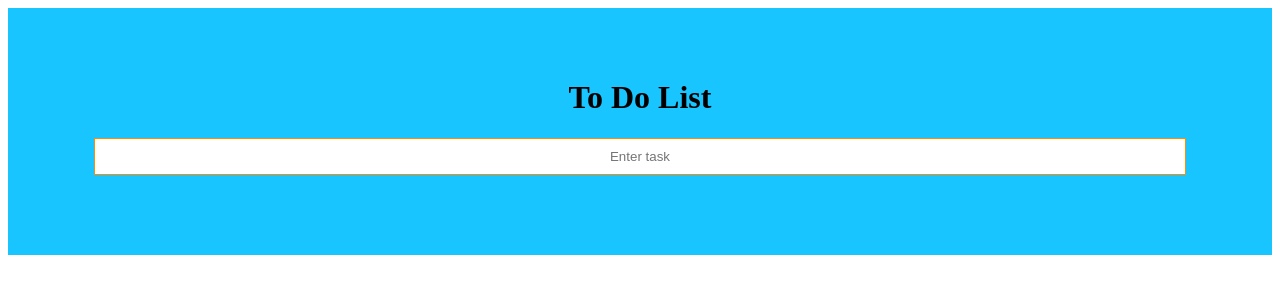
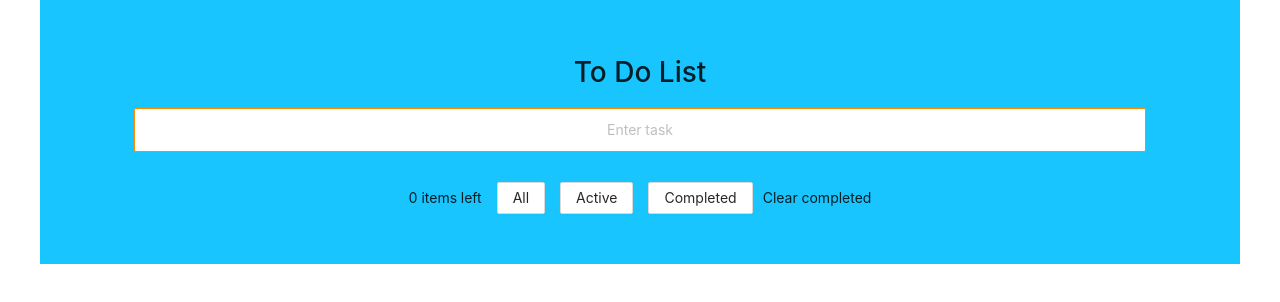
Before and after one commit to Yojuks/my-todolist, a React (Create React App) app: page / in a window 1280 px wide. Shown: the top 302 px of the page. Built offline with nearby package versions, Linux system fonts and the light colour scheme.

Commit message:
Added footer with buttons

```diff
--- a/src/Component/CreateTasks/CreateTasks.js
+++ b/src/Component/CreateTasks/CreateTasks.js
@@ -1,10 +1,12 @@
 import React, { useState, useEffect } from 'react';
 import { Input } from 'antd';
 import Task from './Task';
+import ToDoListFooter from './ToDoListFooter';
 
 export default function CreateTasks() {
-  const [tasks, setTasks] = useState([]);
-  const [currnetInputValue, setCurrnetInputValue] = useState('');
+  let [tasks, setTasks] = useState([]);
+  const [currentInputValue, setCurrnetInputValue] = useState('');
+  const [filter, setFilter] = useState(null);
 
   function onChange(event) {
     setCurrnetInputValue(event);
@@ -16,7 +18,8 @@ export default function CreateTasks() {
         tasks.concat({
           id: Date.now(),
           completed: false,
-          title: currnetInputValue,
+          title: currentInputValue,
+          active: false,
         }),
         setCurrnetInputValue('')
       );
@@ -25,15 +28,6 @@ export default function CreateTasks() {
 
   function deleteTask(id) {
     setTasks(tasks.filter((item) => item.id !== id));
-  }
-
-  function updateTask(task, id) {
-    const newMainObject = [...tasks];
-    newMainObject.forEach((item) => {
-      if (item.id === task.id) {
-        item.isDone = task.isDone;
-      }
-    });
   }
 
   function toggleSpan(id) {
@@ -47,6 +41,52 @@ export default function CreateTasks() {
     );
   }
 
+  function onUpdateEnd(e, id, value) {
+    if (e === 'Enter') {
+      setTasks(
+        tasks.map((item) => {
+          if (item.id === id) {
+            item.active = false;
+            item.title = value;
+          }
+          return item;
+        })
+      );
+    }
+  }
+
+  function setAct(id) {
+    setTasks(
+      tasks.map((item) => {
+        if (item.id === id) {
+          item.active = true;
+        }
+        return item;
+      })
+    );
+  }
+
+  function clearCompleted() {
+    let newTasks = tasks.filter((task) => !task.completed);
+    setTasks(newTasks);
+  }
+
+  function changeFilter(filterValue) {
+    setFilter(filterValue);
+  }
+
+  function getItems(filterValue) {
+    if (filterValue === null) return tasks;
+    if (filterValue === true) {
+      return tasks.filter((task) => task.completed === false);
+    }
+    if (filterValue === false) {
+      return tasks.filter((task) => task.completed === true);
+    }
+  }
+
+  tasks = getItems(filter);
+
   return (
     <div className="wrapper">
       <h1>To Do List</h1>
@@ -54,148 +94,30 @@ export default function CreateTasks() {
         type="text"
         placeholder="Enter task"
         onChange={(e) => onChange(e.target.value)}
-        value={currnetInputValue}
+        value={currentInputValue}
         onKeyPress={(e) => createTask(e)}
       />
 
       {tasks.map((element) => {
         return (
-          <Task task={element} key={element.id} deleteTask={deleteTask} toggleSpan={toggleSpan} />
+          <Task
+            task={element}
+            key={element.id}
+            deleteTask={deleteTask}
+            toggleSpan={toggleSpan}
+            onUpdateEnd={onUpdateEnd}
+            setTasks={setTasks}
+            setAct={setAct}
+          />
         );
       })}
+
+      <ToDoListFooter
+        tasks={tasks}
+        getItems={getItems}
+        changeFilter={changeFilter}
+        clearCompleted={clearCompleted}
+      />
     </div>
   );
 }
-
-// import React, { Component } from 'react';
-// import Task from './Task';
-// import ToDoListFooter from './ToDoListFooter';
-// import { Input } from 'antd';
-// import 'antd/dist/antd.css';
-
-// class CreateTasks extends Component {
-//   constructor() {
-//     super();
-//     this.state = {
-//       tasks: [
-//         {
-//           title: 'learn JS',
-//           isDone: false,
-//           id: Date.now(),
-//         },
-//       ],
-//       inputValue: '',
-//       filter: null,
-//     };
-//   }
-
-//   createTask = (e) => {
-//     if (e.key === 'Enter') {
-//       this.setState({
-//         tasks: [
-//           ...this.state.tasks,
-//           { title: e.currentTarget.value, isDone: false, id: Date.now() },
-//         ],
-//         inputValue: '',
-//       });
-//     }
-//   };
-
-//   onChange = (e) => {
-//     this.setState({
-//       ...this.state.tasks,
-//       inputValue: e.currentTarget.value,
-//     });
-//   };
-
-//   deleteTask = (taskId) => {
-//     const newTaskList = this.state.tasks.filter((task) => {
-//       return task.id !== taskId;
-//     });
-//     this.setState({
-//       tasks: newTaskList,
-//     });
-//   };
-
-//   updateTask = (task, id) => {
-//     console.log(task, id);
-//     // const newMainObject = [...this.state.tasks]
-//     // newMainObject.forEach((t) => {
-//     //   if (t.id === task.id) {
-//     //     t.isDone = task.isDone
-//     //   }
-
-//     this.setState({
-//       tasks: this.state.tasks.map((item) => {
-//         if (item.id === id) {
-//           return {
-//             ...item,
-//             ...task,
-//           };
-//         }
-//         return { ...item };
-//       }),
-//     });
-//   };
-
-//   changeFilter = (filterValue) => {
-//     console.log(filterValue);
-//     this.setState({
-//       filter: filterValue,
-//     });
-//   };
-
-//   clearCompleted = () => {
-//     this.setState({
-//       tasks: this.state.tasks.filter((t) => !t.isDone),
-//     });
-//   };
-
-//   getItems = (filterValue) => {
-//     const { tasks } = this.state;
-//     if (filterValue === null) return tasks;
-//     if (filterValue === true) {
-//       return tasks.filter((task) => task.isDone === false);
-//     }
-//     if (filterValue === false) {
-//       return tasks.filter((task) => task.isDone === true);
-//     }
-//   };
-
-//   render() {
-//     const { filter } = this.state;
-//     const tasks = this.getItems(filter);
-//     return (
-//       <div className="wrapper">
-//         <h1>To Do List</h1>
-//         <Input
-//           type="text"
-//           placeholder="Enter task"
-//           onChange={this.onChange}
-//           value={this.state.inputValue}
-//           onKeyPress={this.createTask}
-//         />
-//         <div className="tasks">
-//           {tasks.map((item) => {
-//             return (
-//               <Task
-//                 task={item}
-//                 {...item}
-//                 key={item.id}
-//                 deleteTask={this.deleteTask}
-//                 updateTask={this.updateTask}
-//               />
-//             );
-//           })}
-//         </div>
-//         <ToDoListFooter
-//           tasks={this.state.tasks}
-//           onFilterChanged={this.changeFilter}
-//           clearCompleted={this.clearCompleted}
-//         />
-//       </div>
-//     );
-//   }
-// }
-
-// export default CreateTasks;
--- a/src/Component/CreateTasks/Task.js
+++ b/src/Component/CreateTasks/Task.js
@@ -1,10 +1,9 @@
 import React, { useState, useEffect } from 'react';
 import { Checkbox, Input } from 'antd';
 import { DeleteOutlined } from '@ant-design/icons';
-import Title from 'antd/lib/skeleton/Title';
 
-export default function Task({ task, deleteTask, toggleSpan }) {
-  const [active, setActive] = useState(false);
+export default function Task({ task, deleteTask, toggleSpan, onUpdateEnd, setAct }) {
+  const [value, setValue] = useState(task.title);
 
   return (
     <div className="task">
@@ -12,50 +11,21 @@ export default function Task({ task, deleteTask, toggleSpan }) {
         <Checkbox type="checkbox" checked={task.completed} onChange={(e) => toggleSpan(task.id)} />
       </div>
       <div className="div-before-span">
-        {active ? (
+        {task.active ? (
           <Input
             type="text"
-            value={task.title}
+            value={value}
             // disabled={true}
             checked={task.active}
-            className={task.active ? 'task-input is-done' : 'task-input color-red'}
-            // onBlur={(e) => {
-            //   updateTask(
-            //     {
-            //       title: e.target.value,
-            //     },
-            //     task.id
-            //   );
-            // setActive({
-            //   ...this.state,
-            //   active: false,
-            // });
-            // }}
-            // onPressEnter={(e) => {
-            //   updateTask(
-            //     {
-            //       title: e.target.value,
-            //     },
-            //     task.id
-            //   );
-            // this.setState({
-            //   ...this.state,
-            //   active: false,
-            // });
-            // }}
-            // onChange={(e) => {
-            //   this.setState({
-            //     ...this.state,
-            //     title: e.target.value,
-            //   });
-            // }}
+            className="task-element"
+            onKeyPress={(e) => onUpdateEnd(e.key, task.id, value)}
+            onBlur={(e) => onUpdateEnd(e.key, task.id, value)}
+            onChange={(e) => setValue(e.target.value)}
           />
         ) : (
           <span
             className={task.completed ? 'input-span is-done' : 'input-span'}
-            onClick={() => {
-              setActive({ active: true });
-            }}
+            onClick={() => setAct(task.id)}
           >
             {task.title}
           </span>
@@ -68,107 +38,3 @@ export default function Task({ task, deleteTask, toggleSpan }) {
     </div>
   );
 }
-
-// import React, { Component } from "react";
-// import { Checkbox, Input } from "antd";
-// import { DeleteOutlined } from "@ant-design/icons";
-// import "antd/dist/antd.css";
-
-// class Task extends Component {
-//   constructor(props) {
-//     super(props);
-//     this.state = {
-//       active: false,
-//       title: props.task.title
-//     };
-//     this.parentDeleteCallback = props.deleteTask;
-//     this.parentUpdateCallback = props.updateTask;
-//   }
-
-//   deleteTask = () => {
-//     this.parentDeleteCallback(this.props.task.id);
-//   };
-
-//   render() {
-//     const { tasks, filter } = this.props;
-
-//     let filteredTasks = [];
-//     if (filter === "all") filteredTasks = tasks;
-//     if (filter === "active")
-//       filteredTasks = tasks.filter((task) => !task.isDone);
-//     if (filter === "completed")
-//       filteredTasks = tasks.filter((task) => task.isDone);
-
-//     return (
-//       <div className="task">
-//         <div>
-//           <Checkbox
-//             type="checkbox"
-//             defaultChecked={false}
-//             checked={this.props.task.isDone}
-//             onChange={(e) => {
-//               this.props.updateTask({isDone: e.target.checked}, this.props.task.id)
-//             }}
-//           />
-//         </div>
-//         <div className='div-before-span'>
-//           {this.state.active ? (
-//             <Input
-//               type="text"
-//               value={ this.state.title }
-//               // disabled={true}
-//               checked={this.props.task.isDone}
-//               className={
-//                 this.props.task.isDone ? "task-input is-done" : "task-input color-red"
-//             }
-//             onBlur={(e) => {
-//               this.props.updateTask({
-//                 title: e.target.value
-//               }, this.props.task.id)
-//               this.setState({
-//                 ...this.state,
-//                 active: false
-//               })
-//             }}
-
-//             onPressEnter={(e) => {
-//               this.props.updateTask({
-//                 title: e.target.value
-//               }, this.props.task.id)
-//               this.setState({
-//                 ...this.state,
-//                 active: false
-//               })
-//             }}
-//             onChange={(e) => {
-//               this.setState({
-//                 ...this.state,
-//                 title: e.target.value
-//               })
-//             }}
-//           />
-//           ) : (
-//             <span className='input-span'
-//               onClick={() => {
-//                 this.setState({
-//                   ...this.state,
-//                   active: true
-//                 })
-//               }}
-//             >
-//               {
-//                 this.props.task.title
-//               }
-//             </span>
-//           )}
-
-//           <span className="close" onClick={this.deleteTask}>
-//             <DeleteOutlined color="red" />
-//           </span>
-//         </div>
-//       </div>
-//     );
-//   }
-// }
-
-// export default Task;
--- a/src/Component/CreateTasks/ToDoListFooter.js
+++ b/src/Component/CreateTasks/ToDoListFooter.js
@@ -1,49 +1,25 @@
-// import React, { Component } from "react";
-// import { Button } from "antd";
-// import "antd/dist/antd.css";
+import { Button } from 'antd';
+import 'antd/dist/antd.css';
+import React from 'react';
 
-// class ToDoListFooter extends Component {
-
-//   render() {
-//     let {tasks} = this.props
-
-//     return (
-//       <div className="todolist-footer">
-//         <div className="buttons">
-//           <div>
-//             <span className='items-left'>
-//               {tasks.filter((t) => !t.isDone).length} items left
-//             </span>
-//           </div>
-//           <Button
-//             // className={filter.value === 'all' ? 'selected' : ""}
-//             onClick={() => this.props.onFilterChanged(null)}
-//             // data-value="all"
-//           >
-//             All
-//           </Button>
-//           <Button
-//             // className={filter.value === 'active' ? 'selected' : ""}
-//             onClick={() => this.props.onFilterChanged(true)}
-//             // data-value="active"
-//           >
-//             Active
-//           </Button>
-//           <Button
-//             // className={filter.value === 'completed' ? 'selected' : ""}
-//             onClick={() => this.props.onFilterChanged(false)}
-//             // data-value="completed"
-//           >
-//             Completed
-//           </Button>
-//           <div>
-//             <span className='completed' onClick={this.props.clearCompleted}>Clear completed</span>
-//         </div>
-//         </div>
-
-//       </div>
-//     );
-//   }
-// }
-
-// export default ToDoListFooter;
+export default function ToDoListFooter({ tasks, changeFilter, clearCompleted }) {
+  return (
+    <div className="todolist-footer">
+      <div className="buttons">
+        <div>
+          <span className="items-left">
+            {tasks.filter((element) => !element.completed).length} items left
+          </span>
+        </div>
+        <Button onClick={() => changeFilter(null)}>All</Button>
+        <Button onClick={() => changeFilter(true)}>Active</Button>
+        <Button onClick={() => changeFilter(false)}>Completed</Button>
+        <div>
+          <span className="completed" onClick={clearCompleted}>
+            Clear completed
+          </span>
+        </div>
+      </div>
+    </div>
+  );
+}
--- a/src/index.css
+++ b/src/index.css
@@ -22,7 +22,7 @@
   align-items: center;
   justify-content: space-around;
   padding: 15px;
-  width: 100%;
+  width: 95.5%;
 }
 p .task-input {
   background-color: #19c5ff;
@@ -80,3 +80,17 @@ p .task-input {
   height: 20px;
   background-color: #19c5ff;
 }
+
+.task-element {
+  background-color: #19c5ff;
+  text-align: center;
+  border: none;
+  width: 100%;
+  font-family: Arial, Helvetica, sans-serif;
+  font-size: 16px;
+}
+
+.div-before-span {
+  font-family: Arial, Helvetica, sans-serif;
+  font-size: 16px;
+}
```
